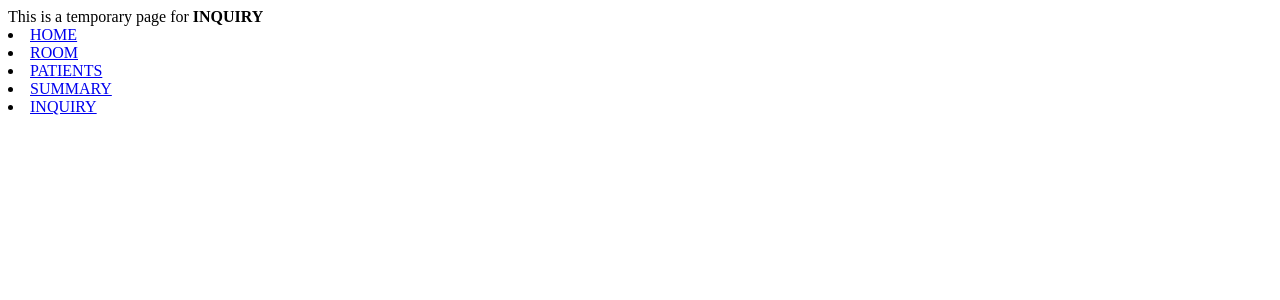
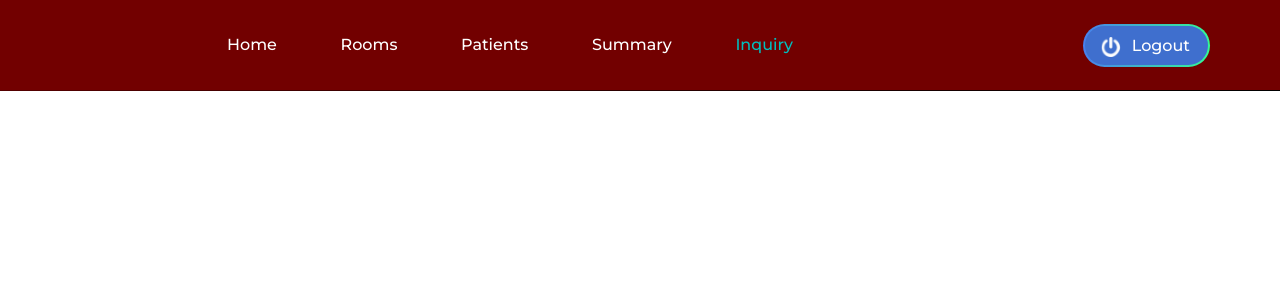
Before and after one commit to kylx/codespider, a Django app: page /inquiry in a window 1280 px wide. Shown: the top 300 px of the page. Run offline with Django 3.2, Linux system fonts and the light colour scheme; some libraries are stand-ins or nearby versions.

Commit message:
Added template for nav-bar

```diff
--- a/codespider/urls.py
+++ b/codespider/urls.py
@@ -23,7 +23,7 @@ from django.views.generic.list import ListView
 urlpatterns = [
 
     path('home', home, name='home'),
-    path('room', room, name='room'),
+    path('rooms', rooms, name='rooms'),
     path('patients', patients, name='patients'),
     path('summary', summary, name='summary'),
     path('inquiry', inquiry, name='inquiry'),
--- /dev/null
+++ b/main/templates/main/base.html
@@ -0,0 +1,50 @@
+<!DOCTYPE html>
+<html>
+    <head>
+        <title>{% block title %}{% endblock title %}</title>
+        {% load staticfiles %}
+
+        {% block nav_titleicon %}
+           <link rel="icon" type="image/png" href="{% static 'images/icons/home_titleicon.png' %}">
+        {% endblock nav_titleicon %}
+
+        <link rel="stylesheet" href="{% static 'css/bootstrap.css' %}">
+        <link rel="stylesheet" href="{% static 'css/main.css' %}">
+
+        {% block nav_stylesheet %}
+        {% endblock nav_stylesheet %}
+    </head>
+
+    <body>
+        <div class="super_container">
+
+            <header class="header">
+                <div class="container">
+                    <div class="row">
+                        <div class="col">
+                            <div class="header_content d-flex flex-row align-items-center justify-content-start">
+                                <nav class="main_nav">
+                                    <ul>
+                                        {% block nav_bar %}
+                                            <li class="active"><a href="{% url 'home' %}">Home</a></li>
+                                            <li><a href="{% url 'rooms' %}">Rooms</a></li>
+                                            <li><a href="{% url 'patients' %}">Patients</a></li>
+                                            <li><a href="{% url 'summary' %}">Summary</a></li>
+                                            <li><a href="{% url 'inquiry' %}">Inquiry</a></li>
+                                        {% endblock nav_bar %}
+                                    </ul>
+                                </nav>
+                                <div class="logout ml-auto">
+                                    <div class="logout_inner">
+                                        <img src="images/icons/logout.png" alt=""><span>Logout</span>
+                                    </div>
+                                </div>
+                            </div>
+                        </div>
+                    </div>
+                </div>
+            </header>
+
+        </div>
+    </body>
+</html>
--- /dev/null
+++ b/main/templates/main/home.html
@@ -0,0 +1 @@
+{% extends 'main/base.html' %}
--- /dev/null
+++ b/main/templates/main/inquiry.html
@@ -0,0 +1,17 @@
+{% extends 'main/base.html' %}
+
+{% block title %}Inquiry{% endblock title %}
+
+{% load staticfiles %}
+
+{% block nav_titleicon %}
+    <link rel="icon" type="image/png" href="{% static 'images/icons/inquiry_titleicon.png' %}">
+{% endblock nav_titleicon %}
+
+{% block nav_bar %}
+    <li><a href="{% url 'home' %}">Home</a></li>
+    <li><a href="{% url 'rooms' %}">Rooms</a></li>
+    <li><a href="{% url 'patients' %}">Patients</a></li>
+    <li><a href="{% url 'summary' %}">Summary</a></li>
+    <li class="active"><a href="{% url 'inquiry' %}">Inquiry</a></li>
+{% endblock nav_bar %}
--- a/main/templates/main/link_correct_template_here.html
+++ b/main/templates/main/link_correct_template_here.html
@@ -1,7 +1,7 @@
 This is a temporary page for <b>{{url_name}}</b>
 
 <li><a href="{% url 'home' %}">HOME</a></li>
-<li><a href="{% url 'room' %}">ROOM</a></li>
+<li><a href="{% url 'rooms' %}">ROOMS</a></li>
 <li><a href="{% url 'patients' %}">PATIENTS</a></li>
 <li><a href="{% url 'summary' %}">SUMMARY</a></li>
 <li><a href="{% url 'inquiry' %}">INQUIRY</a></li>
--- a/main/views.py
+++ b/main/views.py
@@ -16,23 +16,23 @@ MAIN PAGES
 
 def home(request):
     context = {'url_name': 'HOME'}
-    return render(request, 'main/link_correct_template_here.html', context)
+    return render(request, 'main/home.html', context)
 
-def room(request):
-    context = {'url_name': 'ROOM'}
-    return render(request, 'main/link_correct_template_here.html', context)
+def rooms(request):
+    context = {'url_name': 'ROOMS'}
+    return render(request, 'main/rooms.html', context)
 
 def patients(request):
     context = {'url_name': 'PATIENTS'}
-    return render(request, 'main/link_correct_template_here.html', context)
+    return render(request, 'main/patients.html', context)
 
 def summary(request):
     context = {'url_name': 'SUMMARY'}
-    return render(request, 'main/link_correct_template_here.html', context)
+    return render(request, 'main/summary.html', context)
 
 def inquiry(request):
     context = {'url_name': 'INQUIRY'}
-    return render(request, 'main/link_correct_template_here.html', context)
+    return render(request, 'main/inquiry.html', context)
 
 
 ##----------------------
```
Also changed, not shown: main/templates/main/patients.html (added, +17 -0 lines), main/templates/main/rooms.html (added, +17 -0 lines), main/templates/main/summary.html (added, +17 -0 lines).
